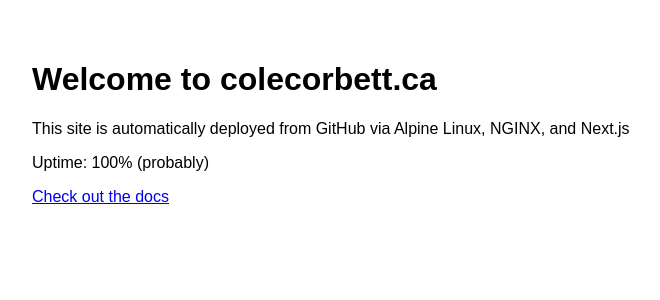
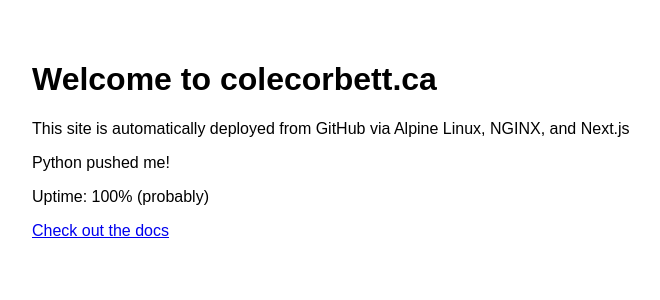
Before and after one commit to ccorbett0116/personal-site, a Next.js app: page / in a window 1280 px wide. Shown: the top 300 px of the page, without its empty margins (8-668 px from the left). Built offline with nearby package versions, Linux system fonts and the light colour scheme.

Commit message:
Update index.js

```diff
--- a/pages/index.js
+++ b/pages/index.js
@@ -12,6 +12,7 @@
             <main style={{ padding: '2rem', fontFamily: 'sans-serif' }}>
                 <h1>Welcome to colecorbett.ca</h1>
                 <p>This site is automatically deployed from GitHub via Alpine Linux, NGINX, and Next.js</p>
+                <p>Python pushed me!</p>
                 <p>Uptime: 100% (probably)</p>
                 <p><a href="/docs">Check out the docs</a></p>
             </main>
```
